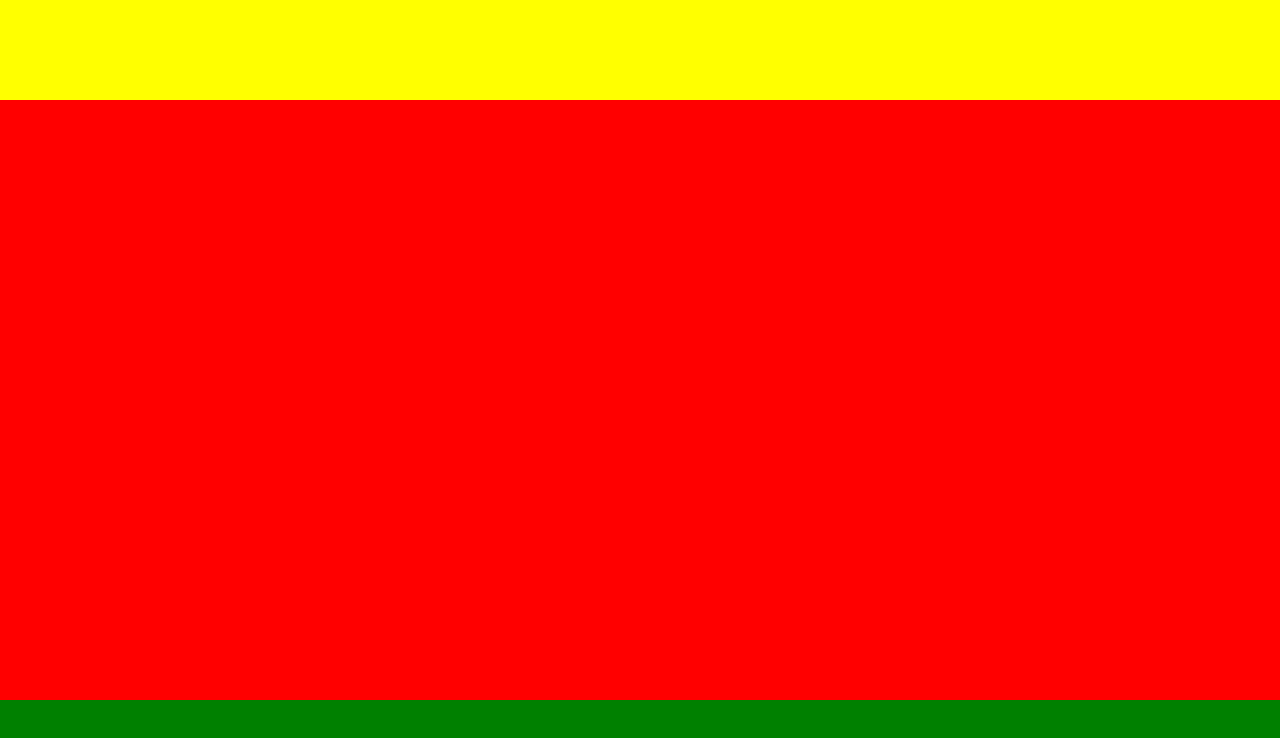
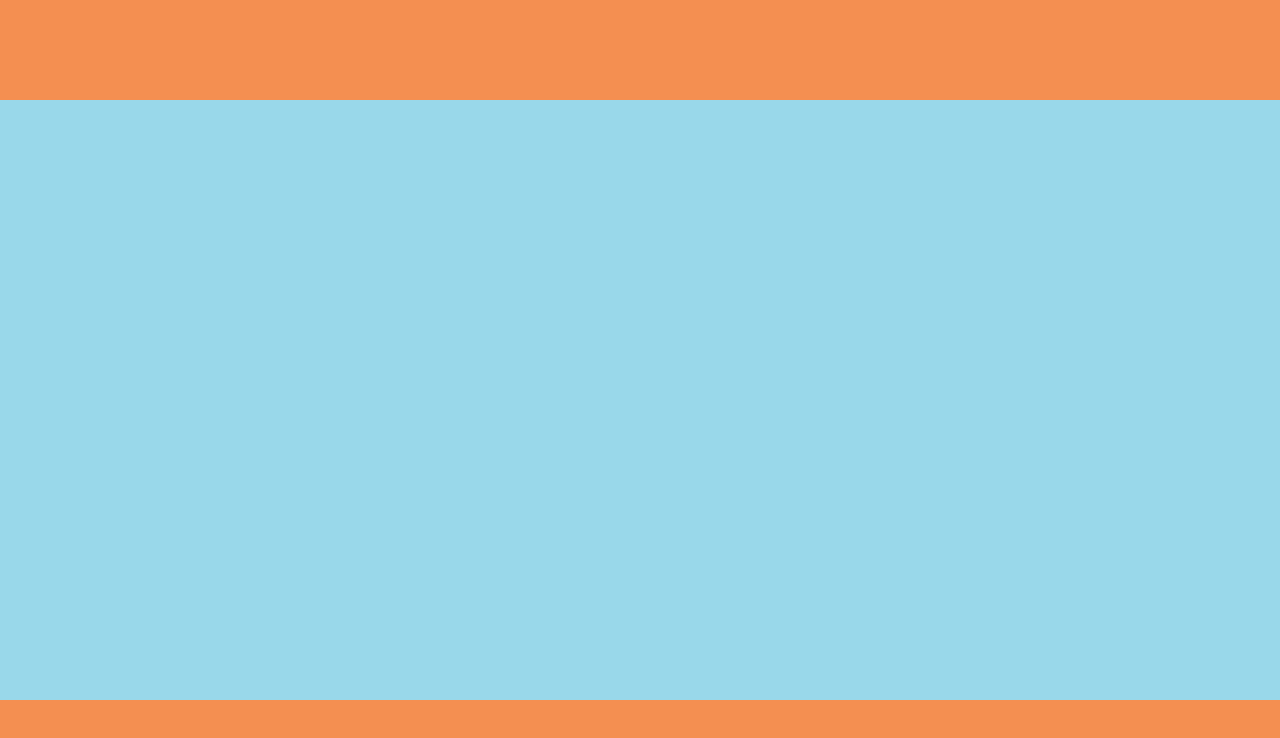
Before and after one commit to dylanlu9/e-commerce, a React (Create React App) app in the folder client/: page / in a window 1280 px wide. Shown: the top 738 px of the page. Built offline with nearby package versions, Linux system fonts and the light colour scheme.

Commit message:
feat(app component): modified colors to match brand ones

```diff
--- a/client/src/App.css
+++ b/client/src/App.css
@@ -1,19 +1,24 @@
+:root {
+  --helio-orange: hsl(23, 88.1%, 63.7%);
+  --helio-lightblue: hsl(193, 65.9%, 75.9%);
+}
+
 #app-container {
   position: relative;
   width: 100vw;
   height: 100vh;
-  background-color: red;
+  background-color: var(--helio-lightblue);
 }
 
 #navbar {
   height: 100px;
-  background-color: yellow;
+  background-color: var(--helio-orange);
 }
 
 #footer {
   width: 100vw;
   height: 100px;
-  background-color: green;
+  background-color: var(--helio-orange);
   position: fixed;
   left: 0px;
   bottom: 0px;
```
